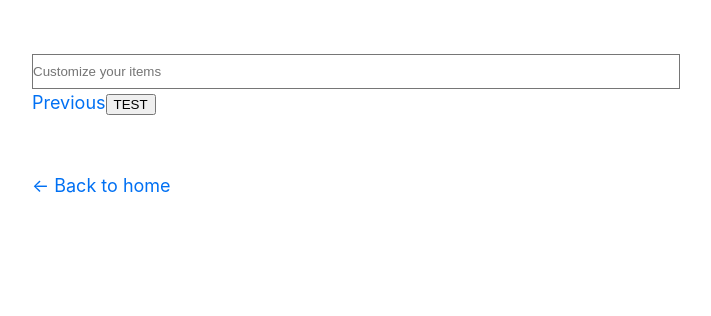
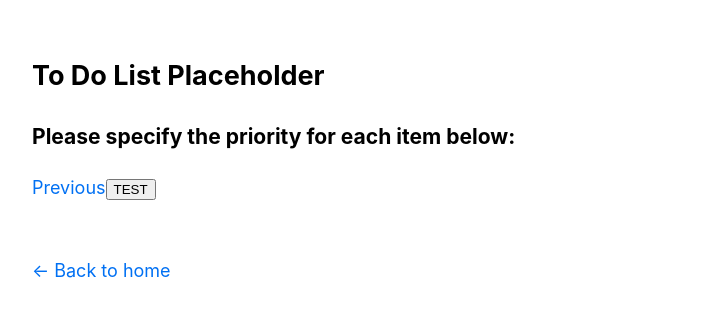
Before and after one commit to BrandtDavis/todo-app, a Next.js app in the folder client/: page /forms/addToDoItems in a window 1280 px wide. Shown: the top 316 px of the page, without its empty margins (284-995 px from the left). Built offline with nearby package versions, Linux system fonts and the light colour scheme.

Commit message:
Remove unused field

```diff
--- a/client/pages/forms/addToDoItems.tsx
+++ b/client/pages/forms/addToDoItems.tsx
@@ -11,7 +11,8 @@ export default function AddToDoListItems(){
         <ToDoFormLayout>
         <form action="">
 
-            <input type="text" placeholder="Customize your items" />
+            <h2>To Do List Placeholder</h2>
+            <h3>Please specify the priority for each item below:</h3>
 
             <a href="/forms/addToDoDetails">Previous</a>
 
```
